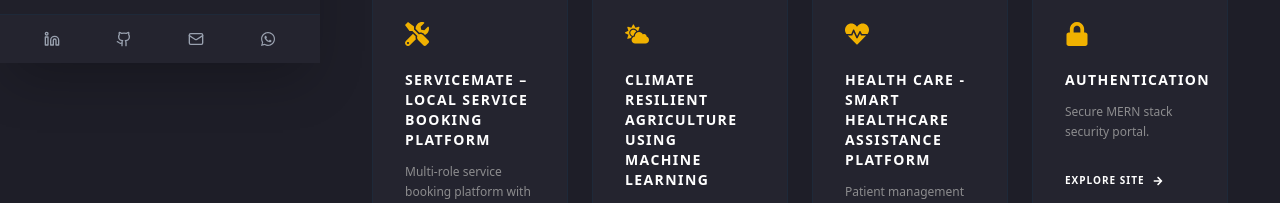
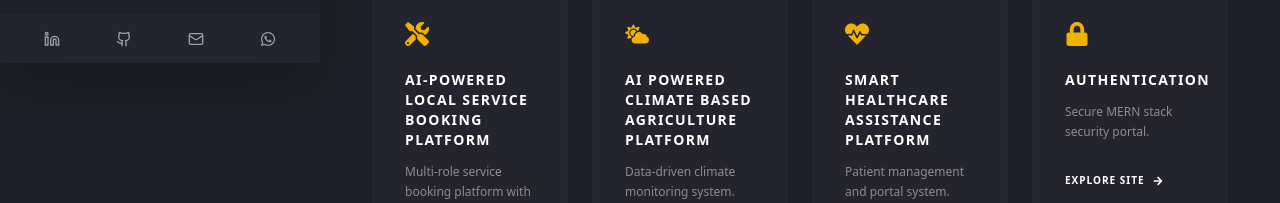
Before and after one commit to Ashwath-S-kulal/Portfolio, a React (Vite) app in the folder frontend/: page / in a window 1280 px wide. Shown: the part 737-940 px from the top of the page. Built offline with nearby package versions, Linux system fonts and the light colour scheme.

Commit message:
update project titles and descriptions to reflect AI enhancements and improved clarity

```diff
--- a/frontend/src/pages/Home.jsx
+++ b/frontend/src/pages/Home.jsx
@@ -30,19 +30,19 @@ const PortfolioDashboard = () => {
 
   const projects = [
     {
-      title: "ServiceMate – Local Service Booking Platform",
+      title: "AI-Powered Local Service Booking Platform",
       desc: "Multi-role service booking platform with admin and providers controls.",
       link: "https://servicemate-ashwathskulal.vercel.app/",
       icon: <FaTools />,
     },
     {
-      title: "Climate Resilient agriculture using machine learning",
+      title: "AI powered Climate based Agriculture Platform",
       desc: "Data-driven climate monitoring system.",
       link: "https://climate-resilient-agriculture.onrender.com",
       icon: <FaCloudSun />,
     },
     {
-      title: "Health Care - Smart Healthcare Assistance Platform",
+      title: "Smart Healthcare Assistance Platform",
       desc: "Patient management and portal system.",
       link: "https://health-bridge-medical-website.vercel.app/",
       icon: <FaHeartbeat />,
--- a/frontend/src/pages/Project.jsx
+++ b/frontend/src/pages/Project.jsx
@@ -68,23 +68,38 @@ export default function Project() {
    {
 img: "https://images.unsplash.com/photo-1581578731548-c64695cc6952",
 extraImages: [serviceMatePic3, serviceMatePic2, serviceMatePic1],
-      title: "ServiceMate – Local Service Booking Platform",
+title: "AI-Powered Local Service Booking Platform",
 category: "Full Stack Development",
-      desc: "A complete service booking platform connecting users with service providers",
-      longDesc: "Service Mate is a multi-role service marketplace platform where users can explore, book, and review services while providers manage offerings, handle bookings, and assign workers. The system includes a powerful admin panel for monitoring users, approving services, and maintaining platform integrity. Designed with scalability and real-world workflows in mind, it ensures smooth interaction between users, providers, and administrators.",
-      techStack: ["React (Vite)", "Tailwind CSS", "Redux Toolkit", "Node.js", "Express.js", "MongoDB", "Cloudinary", "Brevo", "Vercel"],
+desc: "An AI-powered marketplace connecting users with trusted local service providers.",
+longDesc: "ServiceMate is a full-stack multi-role service marketplace that streamlines the process of discovering, booking, and managing local services. Users can leverage AI-assisted service recommendations, explore provider profiles with AI-generated summaries, schedule bookings, and track service progress in real time. Providers can manage multiple services, assign workers, and handle booking requests, while administrators oversee provider approvals, users, reviews, and platform operations through a comprehensive dashboard. Built with scalability, security, and real-world service workflows in mind, ServiceMate delivers a seamless experience for users, providers, and administrators.",
+techStack: [
+"React (Vite)",
+"Tailwind CSS",
+"Redux Toolkit",
+"Node.js",
+"Express.js",
+"MongoDB",
+"Cloudinary",
+"JWT",
+"Brevo",
+"Groq LLM",
+"Vercel"
+],
 features: [
 "User, Provider, and Admin role-based system",
 "OTP-based authentication using email",
-        "Service browsing and booking with preferred date",
-        "Provider approval system by admin",
+"AI-assisted service discovery and recommendations",
+"AI-generated provider summaries based on reviews and performance",
+"Integrated AI chatbot for service guidance and support",
+"Service browsing and booking with preferred date selection",
+"Provider approval and verification system by admin",
 "Providers can create and manage multiple services",
-        "Booking accept/reject with reason",
-        "Worker assignment and real-time status updates",
+"Booking accept/reject workflow with rejection reasons",
+"Worker assignment and real-time booking status updates",
 "Review and rating system after service completion",
-        "Admin dashboard to manage users, services, and reviews",
+"Admin dashboard to manage users, providers, services, and reviews",
 "Cloudinary integration for media uploads",
-        "Secure JWT Authentication"
+"Secure JWT-based authentication and authorization"
 ],
 link: "https://servicemate-ashwathskulal.vercel.app/",
 GitLink: "https://github.com/Ashwath-S-kulal/MERN_INTERNSHIP_2026_ASHWATH_S",
@@ -94,14 +109,39 @@ export default function Project() {
       img: "https://content.wotr.org/climate-resilient-agriculture/assets/0Y7zHIZCHJ/c0923_compressed_frame-0ms-720x405.jpg",
       extraImages: [CRAPic1, CRAPic2, CRAPic3],
       title: "Climate Resilient Agriculture Using Machine Learning",
-      category: "Full Stack Development",
-      desc: "The bridge between complex climate science and practical agricultural execution",
-      longDesc: "To provide farmers, large and small, with unparalleled predictive intelligence necessary to combat the unpredictability of climate change. We aim to secure global food systems by making sustainable, high-yield farming accessible through technology.",
-      techStack: ["React", "tailwind CSS", "Nodejs", "Express", "MongoDB", "Python", "Machine Learning", "Render"],
+      category: "Full Stack Development & AI",
+      desc: "An AI-powered decision support platform that helps farmers make climate-smart agricultural decisions using predictive analytics, weather intelligence, and crop monitoring.",
+      longDesc: "Climate Resilient Agriculture is a comprehensive AI-driven platform designed to empower farmers with actionable insights for sustainable and profitable farming. The system integrates real-time weather intelligence, climate risk assessment, crop recommendations, soil analytics, disease detection, and conversational AI to help farmers adapt to changing environmental conditions. By combining machine learning, geospatial data, and agricultural expertise, the platform bridges the gap between climate science and practical farming operations.",
+      techStack: [
+        "React",
+        "Tailwind CSS",
+        "Node.js",
+        "Express.js",
+        "MongoDB",
+        "Python",
+        "Machine Learning",
+        "Groq API",
+        "Hugging Face API",
+        "JWT",
+        "Google OAuth",
+        "Facebook OAuth",
+        "OpenStreetMap API",
+        "OpenMeteo API",
+        "Vercel"
+      ],
       features: [
-        "Agri Knowledge core", "Climate Risk Prediction", "Crop Recommendation", "Weather Prediction", "Disease Prediction", "Chatbot", "Google OAuth Integration",
+        "Agri Knowledge Core with crop lifecycle, disease, and treatment information",
+        "AI-powered Crop Recommendation based on location and weather conditions",
+        "Climate Risk Prediction with intelligent mitigation suggestions",
+        "Current, Historical (30 Days), and Forecast Weather Analytics",
+        "Soil Information & Environmental Analysis based on location",
+        "Crop Disease Detection using Hugging Face AI models",
+        "AI Chatbot Assistant powered by Groq LLM",
+        "GeoAgri Insights Dashboard",
+        "Deep Soil Moisture Profile Analysis",
+        "Google & Facebook OAuth Authentication",
         "Secure JWT Authentication",
-        "Real-time Profile Updates"
+        "Real-time Profile Management"
       ],
       link: "https://climate-resilient-agriculture.onrender.com/",
       GitLink: "https://github.com/Ashwath-S-kulal/Climate-Resilient-Agriculture",
@@ -110,16 +150,39 @@ export default function Project() {
     {
       img: "https://www.idfy.com/wp-content/uploads/2021/05/Healthcare-BGV-scaled.jpg",
       extraImages: [healthCarePic3, healthCarePic1, healthCarePic2],
-      title: "Health Care - Smart Healthcare Assistance Platform",
+      title: "Smart Healthcare Assistance Platform",
       category: "Full Stack Development",
-      desc: "Combining world-class clinical expertise to patients to provide personalized health journeys.",
-      longDesc: "A full-stack healthcare platform designed to connect patients with nearby hospitals and medical experts. The application focuses on accessibility, responsiveness, and efficient healthcare discovery through a clean and intuitive user experience.",
-      techStack: ["React", "tailwind CSS", "Nodejs", "Express", "MongoDB", "vercel"],
+      desc: "An AI-powered healthcare ecosystem that helps users discover medical services, manage diseases, access medicine information, and receive personalized health guidance.",
+      longDesc:
+        "This is a comprehensive full-stack healthcare platform designed to simplify healthcare access and wellness management. Users can find nearby hospitals and medical stores, consult specialists, explore medical knowledge, manage diseases through symptom tracking, receive personalized diet recommendations, and interact with an AI healthcare assistant. The platform includes secure Google OAuth authentication, a responsive admin dashboard, and an extensive medical information system for a seamless healthcare experience.",
+      techStack: [
+        "React",
+        "Tailwind CSS",
+        "Node.js",
+        "Express.js",
+        "MongoDB",
+        "Google OAuth (firebase)",
+        "Groq LLM",
+        "FDA.Gov API",
+        "Google Maps Directions API",
+        "Vercel",
+        "Render"
+      ],
       features: [
-        "Nearby Medical Fetch",
-        "Nearby Hospital Fetch",
-        "Expertise Doctor Consultant",
-        "Responsive Admin Panel"
+        "Nearby Medical Store Finder",
+        "Nearby Hospital Locator",
+        "Expert Doctor Consultation",
+        "AI Healthcare Chatbot",
+        "Disease Management & Symptom Tracking",
+        "Personalized Recovery Insights",
+        "Today's Diet Planner",
+        "MediVault - Medicine Information System",
+        "Medical Encyclopedia",
+        "Precautionary Measures & Health Tips",
+        "Symptom Collections Database",
+        "Google OAuth Authentication",
+        "Responsive Admin Dashboard",
+        "Mobile-Friendly Responsive Design"
       ],
       link: "https://health-bridge-medical-website.vercel.app/",
       GitLink: "https://github.com/Ashwath-S-kulal/Health-Bridge-Medical-Website",
```
Lines whose indentation alone changed are shown as unchanged.
